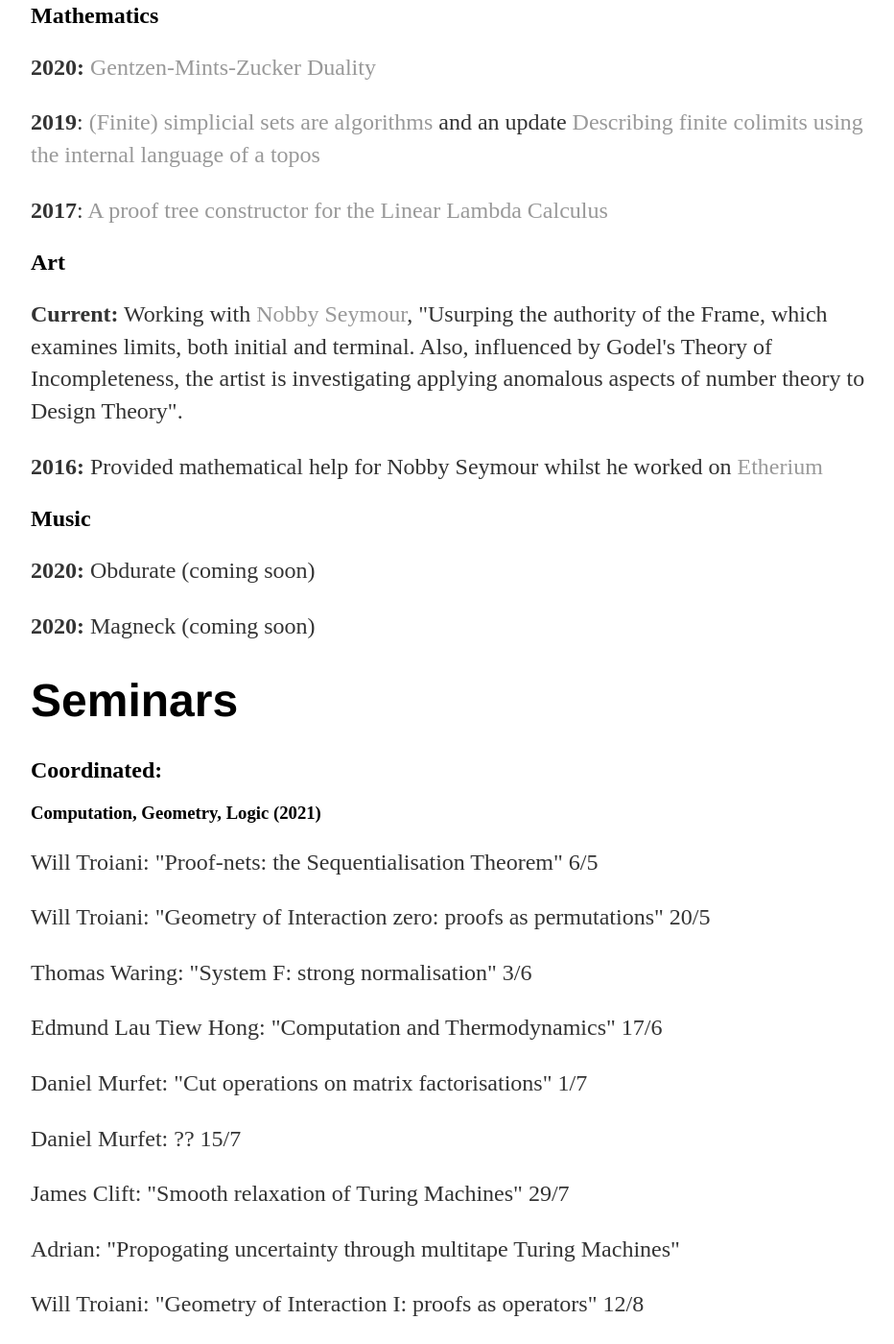
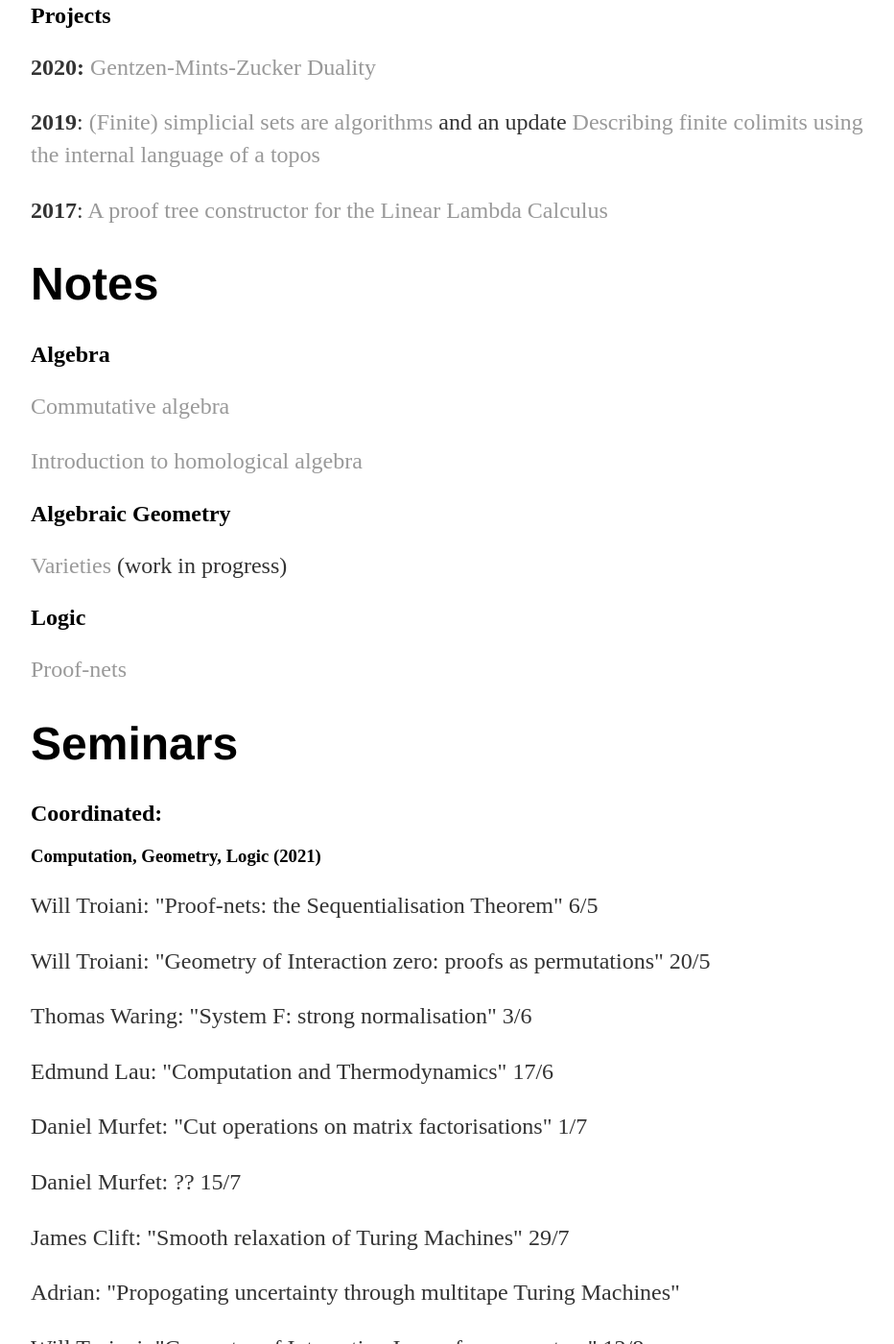
Before and after one commit to WilliamTroiani/WilliamTroiani.github.io, a Jekyll site: the page built from index.html, in a window 1280 px wide and 1400 px high, scrolled down 381 px. Shown: the whole window at 96% size, without its empty margins (160-1092 px from the left). Built offline with Jekyll 4.4.1, drawn with Linux system fonts in a browser that asks for light colours; some of the changed text lies outside the part shown.

Commit message:
Updated notes

```diff
--- a/index.html
+++ b/index.html
@@ -6,17 +6,22 @@ title: Will Troiani
 	<h1>Will Troiani</h1>
 	<p>"As humans we could never be content with knowing all, yet we can't be content with the fact that our brains will never know."<a href="https://www.youtube.com/watch?v=OwK4MKYxbZE"> ~ Tommy Rogers</a></p>
 </div><!-- /.blurb -->
-<h1>Projects</h1>
-<h2>Mathematics</h2>
+<h1>Mathematics</h1>
+<h2>Projects</h2>
 <p><b>2020:</b> <a href="https://arxiv.org/abs/2008.10131">Gentzen-Mints-Zucker Duality</a></p>
 <p><b>2019</b>: <a href="http://williamtroiani.github.io/pdfs/FiniteSimplicialSetsareAlgorithms.pdf">(Finite) simplicial sets are algorithms</a> and an update <a href="http://WilliamTroiani.github.io/pdfs/FiniteSimplicialSetsAsAlgs.pdf">Describing finite colimits using the internal language of a topos</a></p>
 <p><b>2017</b>: <a href="https://github.com/WilliamTroiani/linearlambdacalculus/tree/master/Working%20code">A proof tree constructor for the Linear Lambda Calculus</a></p>
-<h2>Art</h2>
-<p><b>Current:</b> Working with <a href="https://www.nobbyseymour.com.au/">Nobby Seymour</a>, "Usurping the authority of the Frame, which examines limits, both initial and terminal. Also, influenced by Godel's Theory of Incompleteness, the artist is investigating applying anomalous aspects of number theory to Design Theory".</p>
-<p><b>2016:</b> Provided mathematical help for Nobby Seymour whilst he worked on <a href="https://www.nobbyseymour.com.au/etherium-2016">Etherium</a> </p>
-<h2>Music</h2>
-<p><b>2020:</b> Obdurate (coming soon)</p>
-<p><b>2020:</b> Magneck (coming soon)</p>
+
+<h1>Notes</h1>
+<h2>Algebra</h2>
+<p><a href = "https://williamtroiani.github.io/pdfs/NotesonCommutativeAlgebra.pdf">Commutative algebra</a></p>
+<p><a href = "https://williamtroiani.github.io/pdfs/NotesonCommutativeAlgebra.pdf">Introduction to homological algebra</a></p>
+
+<h2>Algebraic Geometry</h2>
+<p><a href = "https://williamtroiani.github.io/pdfs/Varieties.pdf">Varieties </a> (work in progress)</p>
+
+<h2>Logic</h2>
+<p><a href = "https://williamtroiani.github.io/pdfs/ProofnetsCut.pdf">Proof-nets</a></p>
 
 <h1>Seminars</h1>
 <h2>Coordinated:</h2>
@@ -24,7 +29,7 @@ title: Will Troiani
 <p>Will Troiani: "Proof-nets: the Sequentialisation Theorem" 6/5</p>
 <p>Will Troiani: "Geometry of Interaction zero: proofs as permutations" 20/5</p>
 <p>Thomas Waring: "System F: strong normalisation" 3/6</p>
-<p>Edmund Lau Tiew Hong: "Computation and Thermodynamics" 17/6</p>
+<p>Edmund Lau: "Computation and Thermodynamics" 17/6</p>
 <p>Daniel Murfet: "Cut operations on matrix factorisations" 1/7</p>
 <p>Daniel Murfet: ?? 15/7</p>
 <p>James Clift: "Smooth relaxation of Turing Machines" 29/7</p>
```
Also changed, not shown: other parts of index.html (+8 -0 lines).
